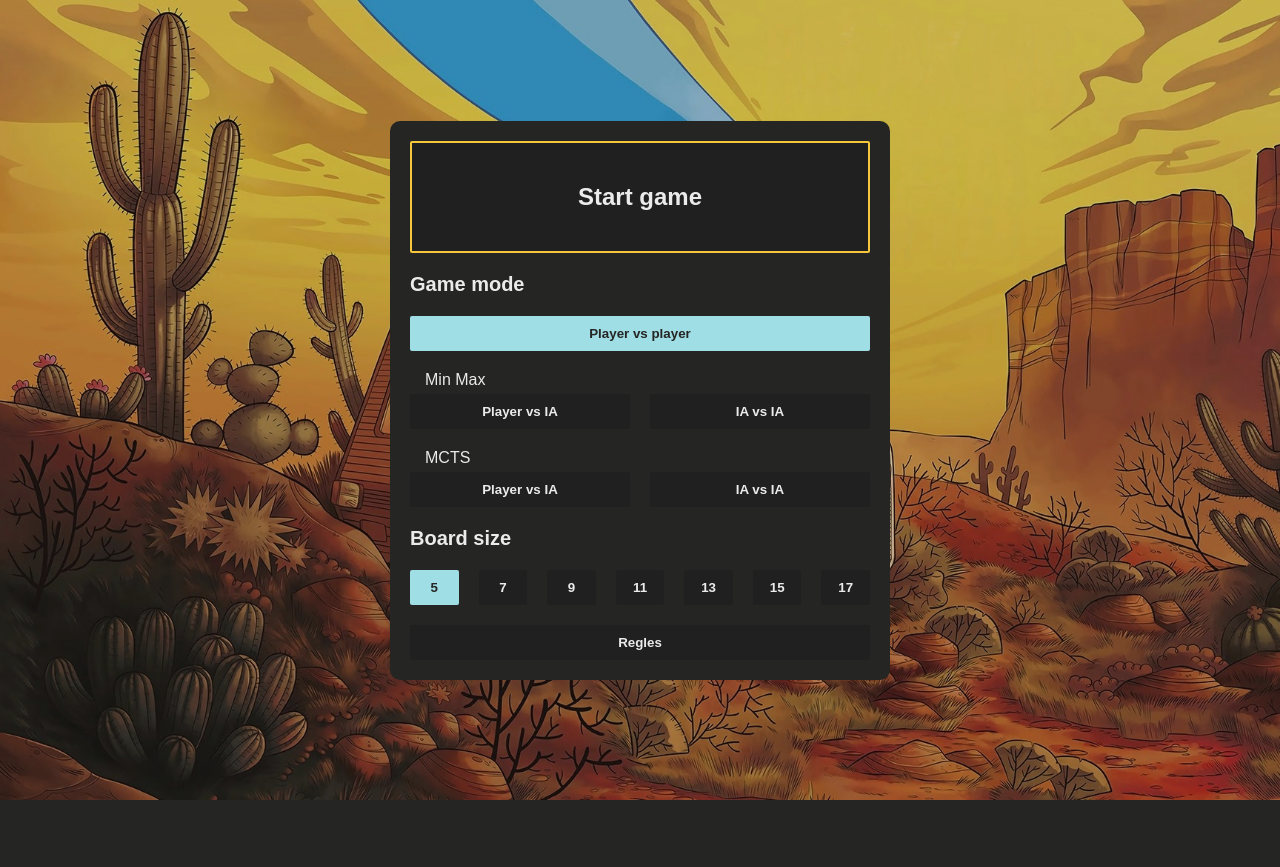
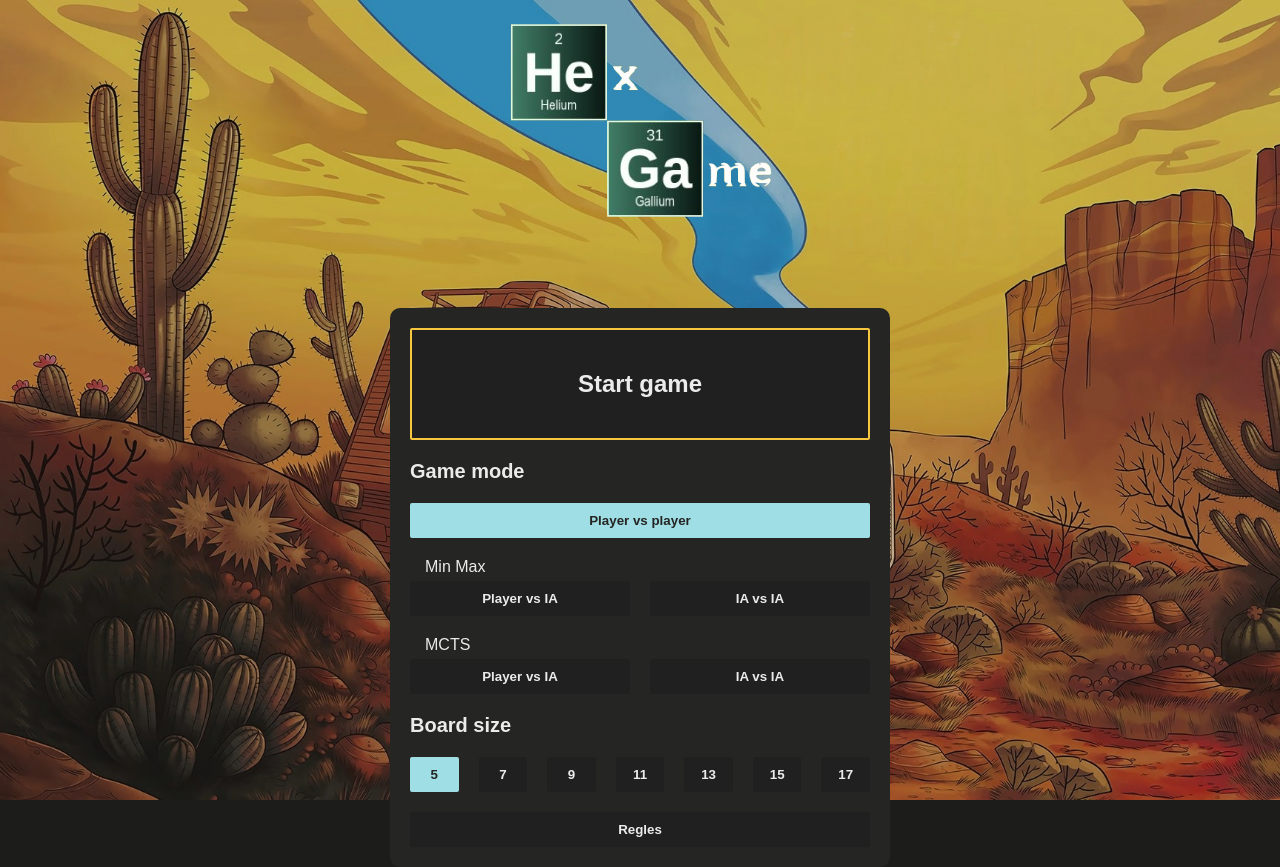
Before and after one commit to jjparrad/hex-algo-expl, a Flask app: page /home_hex in a window 1280 px wide. Before the commit the page ends 800 px from the top, so only its background shows below. Run offline with Flask 3, Linux system fonts and the light colour scheme.

Commit message:
Fix image position

```diff
--- a/src/main/game_ui/static/css/home_hex_styles.css
+++ b/src/main/game_ui/static/css/home_hex_styles.css
@@ -57,11 +57,6 @@ button.selected {
     background-color: #9fdee4;
     color: #252524;
     cursor: pointer;
-}
-
-img {
-    position: absolute;
-    top: 160px;
 }
 
 .content-container {
```
